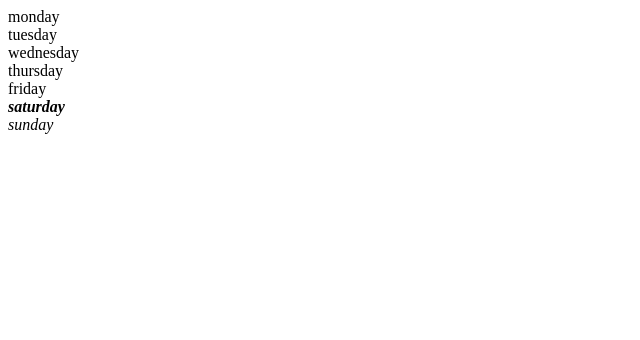
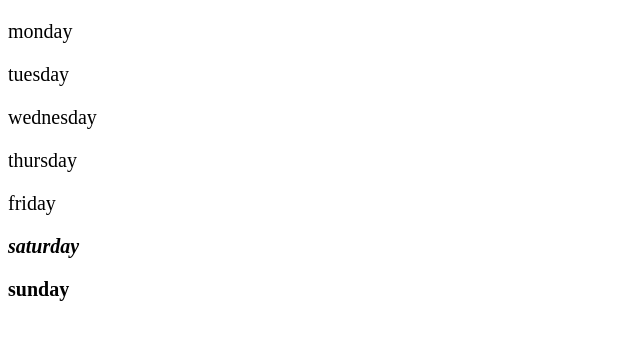
Before and after one commit to ZhenyaBerda/study_JS, a plain HTML site: page hard/index.html in a window 1280 px wide. Shown: the whole page, without its empty margins (0-640 px from the left). Drawn offline with Linux system fonts and the light colour scheme.

Commit message:
hard task: program logic changed

```diff
--- a/hard/index.html
+++ b/hard/index.html
@@ -4,6 +4,7 @@
     <meta charset="UTF-8">
     <meta name="viewport" content="width=device-width, initial-scale=1.0">
     <meta http-equiv="X-UA-Compatible" content="ie=edge">
+    <link rel="stylesheet" href="style.css" />
     <title>Document</title>
 </head>
 <body>
--- a/hard/script.js
+++ b/hard/script.js
@@ -1,24 +1,27 @@
 'use strict';
+const week = ['monday', 'tuesday', 'wednesday', 'thursday', 'friday', 'saturday', 'sunday'],
+    element = document.getElementById('text'),
+// получение текущего дня недели
+    getCurDay = function () {
+        const date = new Date(),
+            days = ['sunday', 'monday', 'tuesday', 'wednesday', 'thursday', 'friday', 'saturday'];
 
-let week = ['monday', 'tuesday', 'wednesday', 'thursday', 'friday', 'saturday', 'sunday'],
-    date = new Date(),
-    element = document.getElementById('text');
+            return (days[date.getDay()]);
+    };
 
-week.forEach(function (item, i) {
-    let curDate;
-    if (date.getDay() !== 0) {
-        curDate = date.getDay() - 1;
-    } else {
-        curDate = 6;
+
+week.forEach(function (item) {
+
+   let p = document.createElement('p');
+
+    if (item === 'saturday' || item === 'sunday') {
+        p.classList.add('bold');
+    }
+    if (item === getCurDay()) {
+        p.classList.add('italic');
     }
 
-    if ((i === curDate && i === 5) || (i === curDate && i === 6)) {
-        element.innerHTML += '<b><i>' + item + '</i></b><br>';
-    } else if (i === curDate) {
-        element.innerHTML += '<b>' + item + '</b><br>';
-    } else if (i === 5 || i === 6) {
-        element.innerHTML += '<i>' + item + '</i><br>';
-    } else {
-        element.innerHTML += item + '<br>';
-    }
+    p.textContent += item;
+    document.body.append(p);
+
 });
--- /dev/null
+++ b/hard/style.css
@@ -0,0 +1,11 @@
+body {
+    font-size: 20px;
+}
+
+.bold {
+    font-weight: 700;
+}
+
+.italic {
+    font-style: italic;
+}
```
